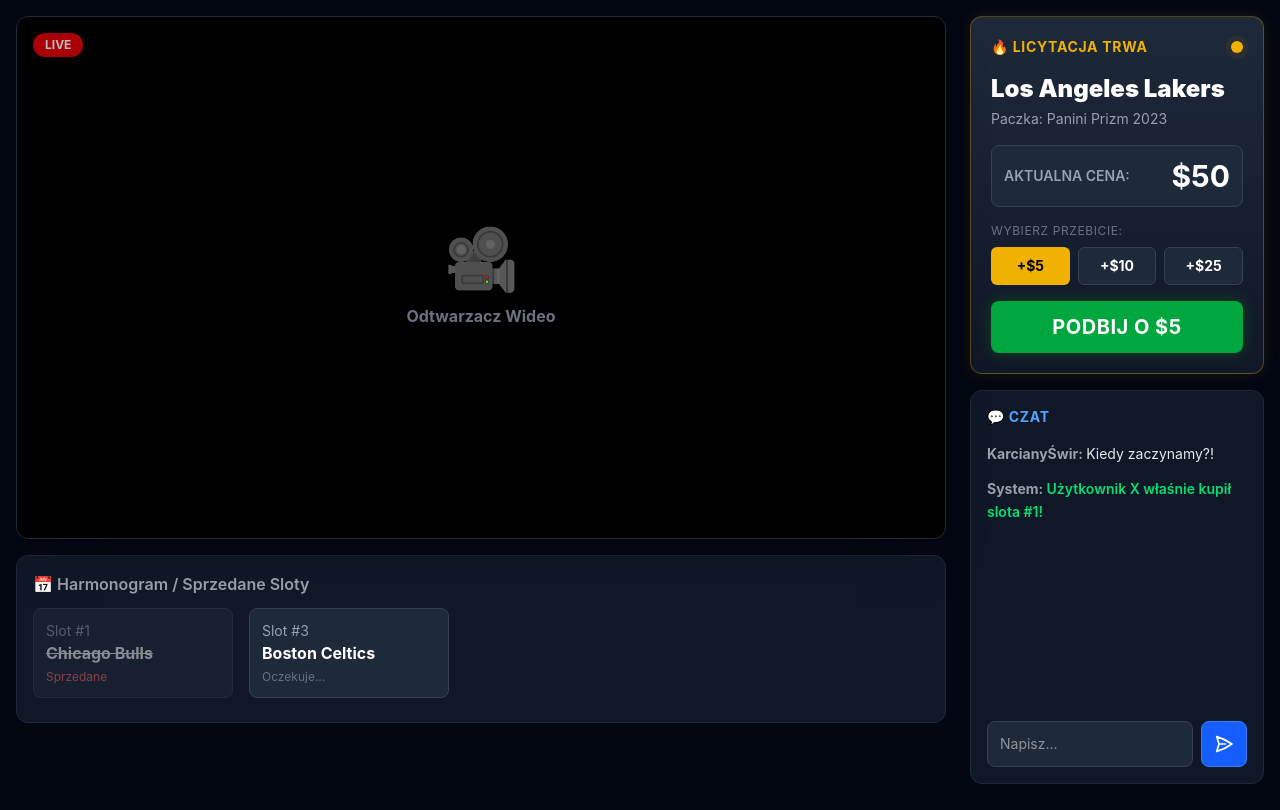
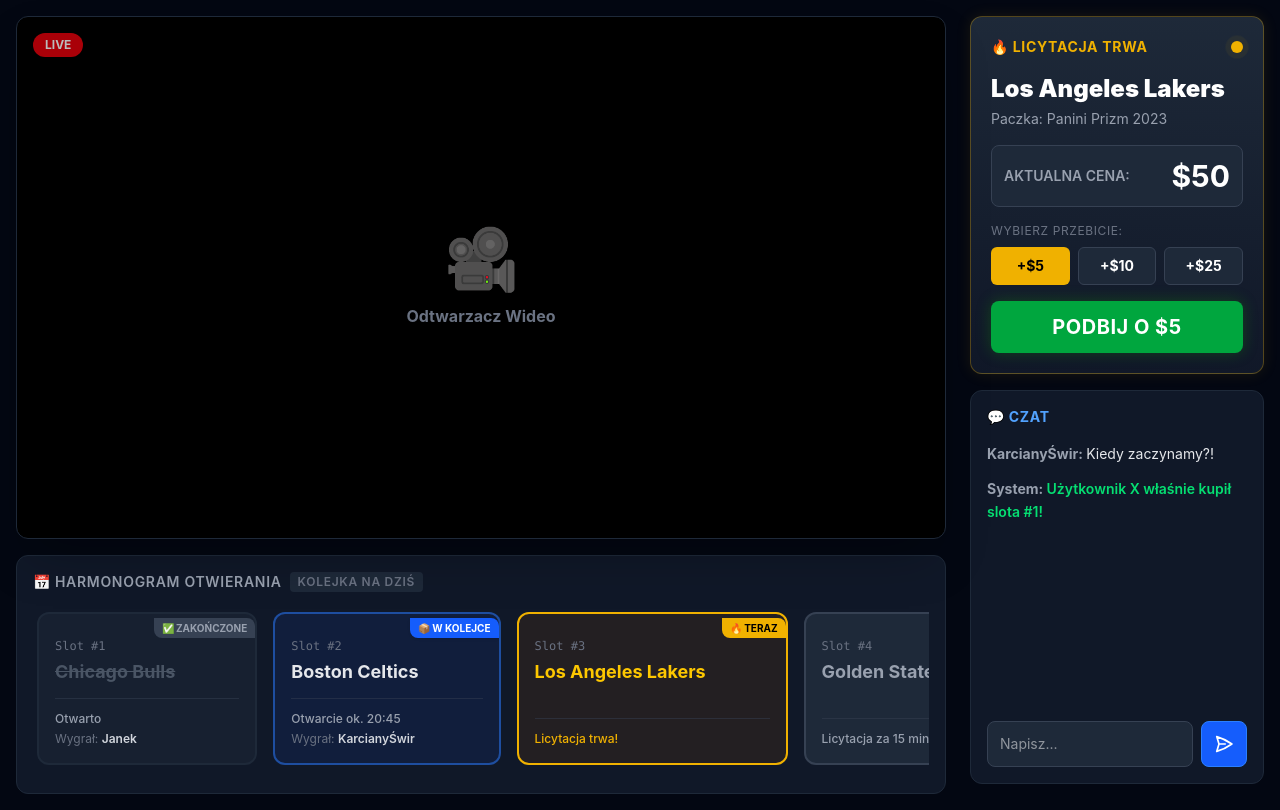
Before and after one commit to CardBid/cardbid-core, a React app in the folder frontend/: page / in a window 1280 px wide. Built offline with nearby package versions, Linux system fonts and the light colour scheme; the HTML template or start-up script is replaced by a standard one.

Commit message:
feat: #6 add interactive timeline for auction slots in LiveRoom component

```diff
--- a/frontend/src/pages/LiveRoom.jsx
+++ b/frontend/src/pages/LiveRoom.jsx
@@ -35,6 +35,15 @@ export default function LiveRoom() {
       setCurrentPrice(prevPrice => prevPrice + 5);
     }, 4000);
   };
+
+  //Harmonogram streamu (Oś czasu)
+  const timelineSlots = [
+    { id: 1, time: '20:00', title: 'Chicago Bulls', status: 'opened', info: 'Otwarto', winner: 'Janek' },
+    { id: 2, time: '20:15', title: 'Boston Celtics', status: 'queued', info: 'Otwarcie ok. 20:45', winner: 'KarcianyŚwir' },
+    { id: 3, time: '20:30', title: 'Los Angeles Lakers', status: 'active', info: 'Licytacja trwa!', winner: null },
+    { id: 4, time: '20:45', title: 'Golden State', status: 'upcoming', info: 'Licytacja za 15 min', winner: null },
+    { id: 5, time: '21:00', title: 'Miami Heat', status: 'upcoming', info: 'Licytacja za 30 min', winner: null },
+  ];
 
   //Symulacja przychodzących wiadomości (odpala się co 5-10 sekund)
   useEffect(() => {
@@ -74,19 +83,65 @@ export default function LiveRoom() {
           </div>
         </div>
 
-        <div className="bg-gray-900 rounded-xl p-4 border border-gray-800 hidden lg:block">
-          <h3 className="text-gray-400 font-semibold mb-3">📅 Harmonogram / Sprzedane Sloty</h3>
-          <div className="flex gap-4 overflow-x-auto pb-2">
-            <div className="bg-gray-800 min-w-[200px] p-3 rounded-lg border border-gray-700 opacity-50">
-              <span className="block text-sm text-gray-400">Slot #1</span>
-              <span className="font-bold line-through">Chicago Bulls</span>
-              <span className="block text-xs text-red-400 mt-1">Sprzedane</span>
-            </div>
-            <div className="bg-gray-800 min-w-[200px] p-3 rounded-lg border border-gray-700">
-              <span className="block text-sm text-gray-400">Slot #3</span>
-              <span className="font-bold">Boston Celtics</span>
-              <span className="block text-xs text-gray-500 mt-1">Oczekuje...</span>
-            </div>
+        {/* Strefa pod wideo - Interaktywna Oś Czasu (Timeline) */}
+        <div className="bg-gray-900 rounded-xl p-4 border border-gray-800 hidden lg:flex flex-col">
+          <div className="flex justify-between items-end mb-4">
+            <h3 className="text-gray-400 font-semibold uppercase tracking-wider text-sm flex items-center gap-2">
+              <span>📅 Harmonogram Otwierania</span>
+              <span className="bg-gray-800 text-gray-500 px-2 py-0.5 rounded text-xs">Kolejka na dziś</span>
+            </h3>
+          </div>
+
+          <div className="flex gap-4 overflow-x-auto pb-3 pt-1 px-1 custom-scrollbar">
+            {timelineSlots.map((slot) => {
+              let borderStyle = "border-gray-700";
+              let bgStyle = "bg-gray-800";
+              let textStyle = "text-gray-400";
+              let badge = null;
+
+              if (slot.status === 'opened') {
+                bgStyle = "bg-gray-800/50";
+                borderStyle = "border-gray-800";
+                textStyle = "text-gray-600 line-through";
+                badge = <span className="text-[10px] font-bold bg-gray-700 text-gray-400 px-2 py-1 rounded-bl-lg rounded-tr-lg">✅ ZAKOŃCZONE</span>;
+              } else if (slot.status === 'queued') {
+                borderStyle = "border-blue-500/50";
+                bgStyle = "bg-blue-900/20";
+                textStyle = "text-gray-200";
+                badge = <span className="text-[10px] font-bold bg-blue-600 text-white px-2 py-1 rounded-bl-lg rounded-tr-lg shadow-sm">📦 W KOLEJCE</span>;
+              } else if (slot.status === 'active') {
+                borderStyle = "border-yellow-500";
+                bgStyle = "bg-yellow-900/20";
+                textStyle = "text-yellow-400";
+                badge = <span className="text-[10px] font-bold bg-yellow-500 text-black px-2 py-1 rounded-bl-lg rounded-tr-lg animate-pulse">🔥 TERAZ</span>;
+              } else {
+                badge = <span className="text-[10px] font-bold bg-gray-700 text-gray-400 px-2 py-1 rounded-bl-lg rounded-tr-lg">⏳ WKRÓTCE</span>;
+              }
+
+              return (
+                <div key={slot.id} className={`min-w-[220px] p-4 rounded-xl border-2 transition-all ${borderStyle} ${bgStyle} relative flex flex-col justify-between shrink-0 overflow-hidden`}>
+                  <div className="absolute top-0 right-0 z-10">
+                    {badge}
+                  </div>
+
+                  <div className="mt-2">
+                    <span className="block text-xs text-gray-500 font-mono mb-1">Slot #{slot.id}</span>
+                    <span className={`font-bold text-lg block ${textStyle} pr-16`}>{slot.title}</span>
+                  </div>
+
+                  <div className="mt-3 pt-3 border-t border-gray-700/50">
+                    <span className={`block text-xs font-medium ${slot.status === 'active' ? 'text-yellow-500' : 'text-gray-400'}`}>
+                      {slot.info}
+                    </span>
+                    {slot.winner && (
+                      <span className="block text-xs text-gray-500 mt-1 truncate">
+                        Wygrał: <span className="text-gray-300 font-semibold">{slot.winner}</span>
+                      </span>
+                    )}
+                  </div>
+                </div>
+              );
+            })}
           </div>
         </div>
       </div>
```
